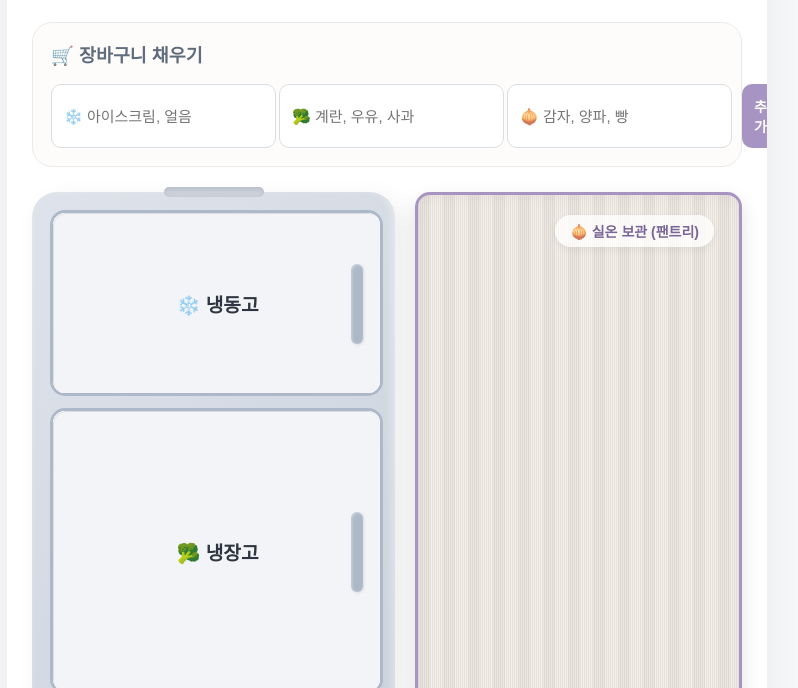
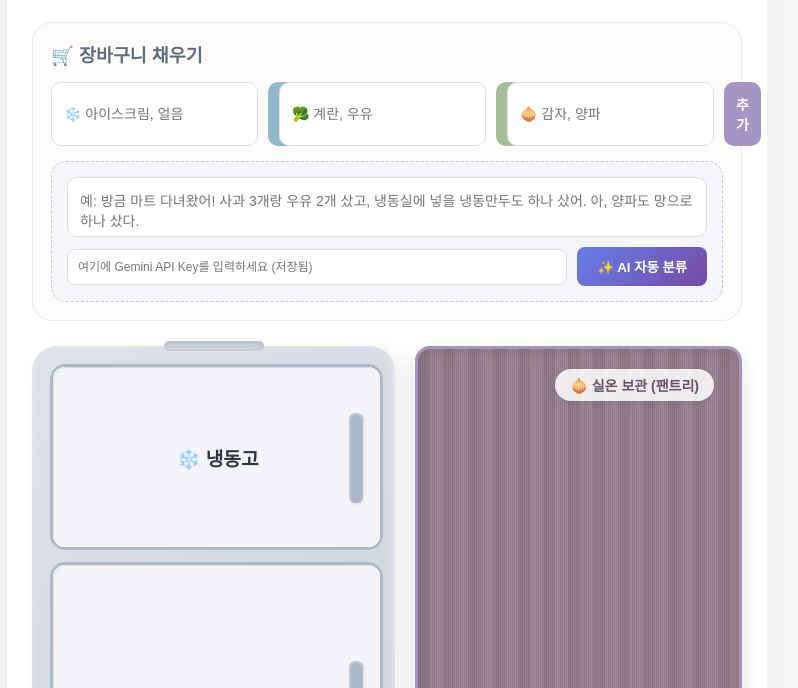
Before and after one commit to sjjeon126/my-fridge, a plain HTML site: page index.html in a window 1280 px wide. Shown: the part 112-800 px from the top of the page, without its empty margins (253-1051 px from the left). Drawn offline with Linux system fonts and the light colour scheme.

Commit message:
Update index.html

````diff
--- a/index.html
+++ b/index.html
@@ -15,9 +15,9 @@
     --door-color: #f2f4f7;
     --border-color: #adb9c9;
 
-    --curtain-color: #f4eee7;
-    --curtain-shadow: rgba(0,0,0,0.08);
-    /* 빈티지한 옅은 보라색 패턴으로 변경 */
+    /* 세련된 앤틱/빈티지 감성의 더스티 모브 색상으로 커튼 변경 */
+    --curtain-color: #9b8293;
+    --curtain-shadow: rgba(0,0,0,0.15);
     --pantry-wicker: #c8b8d8;
 
     --text-primary: #2e3440;
@@ -61,21 +61,27 @@
     margin: 0;
   }
 
-  /* --- 1. 입력부 디자인 --- */
+  /* --- 1. 입력부 & AI 자동입력 디자인 --- */
   .input-section {
     background: #fdfcfa;
     border: 1px solid #eaeaea;
     border-radius: 20px;
     padding: 18px;
     display: flex;
+    flex-direction: column;
+    gap: 15px;
+  }
+  .input-section h3 {
+    margin: 0;
+    font-size: 1.15rem;
+    color: var(--text-secondary);
+  }
+
+  /* 수동 입력 그룹 */
+  .manual-input-wrapper {
+    display: flex;
     flex-wrap: wrap;
     gap: 12px;
-  }
-  .input-section h3 {
-    width: 100%;
-    margin: 0 0 5px 0;
-    font-size: 1.15rem;
-    color: var(--text-secondary);
   }
   .input-group {
     flex: 1;
@@ -89,13 +95,10 @@
     border: 1px solid #dcdde1;
     border-radius: 10px;
     box-sizing: border-box;
-    font-size: 15px;
+    font-size: 14px;
     transition: border-color 0.2s;
   }
-  .input-group input:focus {
-    outline: none;
-    border-color: var(--border-color);
-  }
+  .input-group input:focus { outline: none; border-color: var(--border-color); }
   .input-group button {
     width: 65px;
     padding: 12px;
@@ -108,11 +111,55 @@
     transition: opacity 0.2s;
   }
 
-  /* 버튼 색상도 보라색 테마에 맞게 살짝 톤 조정 */
   .btn-freezer { background-color: #92b9ca; }
   .btn-fridge { background-color: #a4be9a; }
   .btn-basket { background-color: #a894c2; }
   .input-group button:hover { opacity: 0.8; }
+
+  /* AI 입력 그룹 */
+  .ai-input-wrapper {
+    display: flex;
+    flex-direction: column;
+    gap: 10px;
+    background: #f4f6f9;
+    padding: 15px;
+    border-radius: 15px;
+    border: 1px dashed #c0c9d6;
+  }
+  .ai-input-wrapper textarea {
+    width: 100%;
+    height: 60px;
+    padding: 12px;
+    border: 1px solid #dcdde1;
+    border-radius: 10px;
+    resize: none;
+    font-size: 14px;
+    box-sizing: border-box;
+    font-family: inherit;
+  }
+  .ai-controls {
+    display: flex;
+    gap: 10px;
+    align-items: center;
+  }
+  .ai-controls input[type="password"] {
+    flex: 1;
+    padding: 10px;
+    border: 1px solid #dcdde1;
+    border-radius: 8px;
+    font-size: 12px;
+  }
+  .btn-ai {
+    background: linear-gradient(135deg, #667eea 0%, #764ba2 100%);
+    color: white;
+    border: none;
+    padding: 10px 20px;
+    border-radius: 8px;
+    font-weight: bold;
+    cursor: pointer;
+    transition: opacity 0.2s;
+  }
+  .btn-ai:hover { opacity: 0.9; }
 
   /* --- 2 & 3. 저장 공간 좌우 배치 래퍼 --- */
   .storage-wrapper {
@@ -123,12 +170,8 @@
   }
 
   @media (max-width: 768px) {
-    .storage-wrapper {
-      flex-direction: column;
-    }
-    .pantry-wrapper {
-      min-height: 280px;
-    }
+    .storage-wrapper { flex-direction: column; }
+    .pantry-wrapper { min-height: 280px; }
   }
 
   /* --- 2. 냉장고 본체 디자인 --- */
@@ -169,17 +212,14 @@
   .freezer { height: 180px; }
   .fridge { height: 280px; }
 
-  /* --- 3. 실온 보관 팬트리 디자인 (빈티지 옅은 보라) --- */
-  .pantry-container {
-    flex: 1;
-    display: flex;
-  }
+  /* --- 3. 실온 보관 팬트리 디자인 --- */
+  .pantry-container { flex: 1; display: flex; }
 
   .pantry-wrapper {
     position: relative;
     width: 100%;
     height: 100%;
-    border: 3px solid #a894c2; /* 보라색 테두리 */
+    border: 3px solid #a894c2;
     border-radius: 15px;
     background:
       linear-gradient(135deg, var(--pantry-wicker) 25%, transparent 25%) -50px 0,
@@ -187,7 +227,7 @@
       linear-gradient(315deg, var(--pantry-wicker) 25%, transparent 25%),
       linear-gradient(45deg, var(--pantry-wicker) 25%, transparent 25%);
     background-size: 20px 20px;
-    background-color: #e3dff0; /* 배경을 옅은 보라색으로 변경 */
+    background-color: #e3dff0;
     box-shadow: 0 8px 20px rgba(0,0,0,0.12), inset 0 5px 15px rgba(0,0,0,0.1);
     overflow: hidden;
   }
@@ -200,35 +240,34 @@
     height: 100%;
     background: var(--curtain-color);
     background-image:
-      linear-gradient(to right, rgba(0,0,0,0.06) 1px, transparent 1px),
-      linear-gradient(to right, rgba(0,0,0,0.03) 12px, rgba(255,255,255,0.04) 12px);
-    background-size: 2px 100%, 25px 100%; /* 기본 커튼 주름 너비 */
-    box-shadow: inset 0 2px 15px rgba(0,0,0,0.04), inset 0 0 25px rgba(0,0,0,0.01);
+      linear-gradient(to right, rgba(0,0,0,0.08) 1px, transparent 1px),
+      linear-gradient(to right, rgba(0,0,0,0.04) 12px, rgba(255,255,255,0.05) 12px);
+    background-size: 2px 100%, 25px 100%;
+    box-shadow: inset 0 2px 15px rgba(0,0,0,0.08), inset 0 0 25px rgba(0,0,0,0.05);
     cursor: pointer;
     z-index: 20;
     transform-origin: left;
-    /* transform과 background-size를 같이 애니메이션 처리하여 접히는 효과 연출 */
     transition: transform 0.8s cubic-bezier(0.4, 0, 0.2, 1), background-size 0.8s cubic-bezier(0.4, 0, 0.2, 1);
   }
 
   .pantry-curtain.open {
-    transform: scaleX(0.15); /* 왼쪽으로 슬라이딩되듯 줄어듦 */
-    background-size: 2px 100%, 6px 100%; /* 열릴 때 주름이 촘촘해지며 아코디언처럼 접힘 */
+    transform: scaleX(0.15);
+    background-size: 2px 100%, 6px 100%;
     opacity: 1;
-    box-shadow: 8px 0 20px rgba(0,0,0,0.25);
+    box-shadow: 8px 0 20px rgba(0,0,0,0.3);
   }
 
   .curtain-label {
     position: absolute;
     top: 20px;
     right: 25px;
-    background: rgba(255,255,255,0.8);
+    background: rgba(255,255,255,0.85);
     padding: 6px 15px;
     border-radius: 20px;
     font-weight: bold;
     font-size: 14px;
-    color: #7a6596; /* 라벨 색상도 보라 톤으로 맞춤 */
-    box-shadow: 0 3px 8px rgba(0,0,0,0.06);
+    color: #6a5266; /* 라벨 글씨도 커튼톤에 맞춰 진한 보라빛으로 */
+    box-shadow: 0 3px 8px rgba(0,0,0,0.08);
     transition: opacity 0.5s;
     user-select: none;
   }
@@ -262,16 +301,17 @@
     right: 18px;
     top: 50%;
     transform: translateY(-50%);
-    width: 12px;
-    height: 80px;
+    width: 14px; /* 문이 둔각으로 열려도 누르기 쉽게 손잡이를 살짝 넓힘 */
+    height: 90px; /* 길이도 살짝 늘림 */
     background: var(--border-color);
     border-radius: 6px;
     box-shadow: inset 1px 1px 3px rgba(255,255,255,0.4), 1px 1px 3px rgba(0,0,0,0.1);
   }
-  /* 각도를 줄여 문이 완전히 얇아지지 않게 해 닫기 편하게 만듦 */
+
+  /* 문 열림 각도를 -110도(둔각)로 변경하여 밖으로 완전히 열리게 함 */
   .door.open {
-    transform: rotateY(-70deg);
-    box-shadow: 15px 5px 20px rgba(0,0,0,0.2);
+    transform: rotateY(-110deg);
+    box-shadow: 20px 5px 25px rgba(0,0,0,0.15);
   }
 
   /* --- 내부 재료 디자인 --- */
@@ -291,10 +331,7 @@
     background-color: #ffffff;
     z-index: 5;
   }
-  .pantry-wrapper .contents {
-    background: transparent;
-    padding: 20px;
-  }
+  .pantry-wrapper .contents { background: transparent; padding: 20px; }
 
   .item {
     padding: 8px 16px;
@@ -310,14 +347,10 @@
     user-select: none;
     transition: transform 0.2s, opacity 0.2s;
   }
-  .item:hover {
-    transform: translateY(-2px) scale(1.02);
-    opacity: 0.8;
-  }
+  .item:hover { transform: translateY(-2px) scale(1.02); opacity: 0.8; }
 
   .freezer .item { background: #e6f0f3; color: #5a8e9e; border: 1px solid #d9e7ea; }
   .fridge .item { background: #eff3ea; color: #6d8e64; border: 1px solid #e1e9db; }
-  /* 팬트리 아이템도 보라색 테마에 맞게 색상 변경 */
   .pantry-wrapper .item { background: #f4f1f8; color: #7a6596; border: 1px solid #e1dced; }
 
   .item-count { font-size: 11px; background: white; padding: 2px 7px; border-radius: 12px; color: #888; border: 1px solid #eee; }
@@ -346,7 +379,6 @@
     box-shadow: 0 4px 10px rgba(0,0,0,0.06);
   }
   .btn-action:active { transform: translateY(1px); }
-
   .btn-copy { background-color: #5e81ac; }
   .btn-copy:hover { background-color: #4c566a; }
   .btn-clear { background-color: #bf616a; }
@@ -363,22 +395,32 @@
 
     <div class="input-section">
       <h3>🛒 장바구니 채우기</h3>
+
+      <div class="manual-input-wrapper">
         <div class="input-group">
           <input type="text" id="freezerInput" placeholder="❄️ 아이스크림, 얼음" onkeypress="handleEnter(event, 'freezer')">
           <button class="btn-freezer" onclick="addItem('freezer')">추가</button>
         </div>
         <div class="input-group">
-        <input type="text" id="fridgeInput" placeholder="🥦 계란, 우유, 사과" onkeypress="handleEnter(event, 'fridge')">
+          <input type="text" id="fridgeInput" placeholder="🥦 계란, 우유" onkeypress="handleEnter(event, 'fridge')">
           <button class="btn-fridge" onclick="addItem('fridge')">추가</button>
         </div>
         <div class="input-group">
-        <input type="text" id="pantryInput" placeholder="🧅 감자, 양파, 빵" onkeypress="handleEnter(event, 'pantry')">
+          <input type="text" id="pantryInput" placeholder="🧅 감자, 양파" onkeypress="handleEnter(event, 'pantry')">
           <button class="btn-basket" onclick="addItem('pantry')">추가</button>
         </div>
       </div>
 
+      <div class="ai-input-wrapper">
+        <textarea id="aiTextInput" placeholder="예: 방금 마트 다녀왔어! 사과 3개랑 우유 2개 샀고, 냉동실에 넣을 냉동만두도 하나 샀어. 아, 양파도 망으로 하나 샀다."></textarea>
+        <div class="ai-controls">
+          <input type="password" id="geminiApiKey" placeholder="여기에 Gemini API Key를 입력하세요 (저장됨)">
+          <button class="btn-ai" onclick="processAIInput()" id="aiBtn">✨ AI 자동 분류</button>
+        </div>
+      </div>
+    </div>
+
     <div class="storage-wrapper">
-
       <div class="fridge-container">
         <div class="compartment freezer">
           <div class="door" onclick="toggleElement(this)">❄️ 냉동고</div>
@@ -389,7 +431,6 @@
           <div class="contents" id="fridgeContents"></div>
         </div>
       </div>
-
       <div class="pantry-container">
         <div class="pantry-wrapper">
           <div class="pantry-curtain" onclick="toggleElement(this)">
@@ -398,7 +439,6 @@
           <div class="contents" id="pantryContents"></div>
         </div>
       </div>
-
     </div>
 
     <div class="app-footer">
@@ -419,15 +459,20 @@
     let inventory = { freezer: [], fridge: [], pantry: [] };
 
     window.onload = function() {
-      const savedData = localStorage.getItem('mySmartFridge_Final_v3');
+      const savedData = localStorage.getItem('mySmartFridge_Data');
       if (savedData) {
         inventory = JSON.parse(savedData);
         renderAllContents();
       }
+
+      const savedKey = localStorage.getItem('gemini_api_key');
+      if (savedKey) {
+        document.getElementById('geminiApiKey').value = savedKey;
+      }
     }
 
     function saveData() {
-      localStorage.setItem('mySmartFridge_Final_v3', JSON.stringify(inventory));
+      localStorage.setItem('mySmartFridge_Data', JSON.stringify(inventory));
     }
 
     function findEmoji(word) {
@@ -441,26 +486,97 @@
       element.classList.toggle('open');
     }
 
+    function insertItemToInventory(type, name, count) {
+      const pureName = name.replace(/^[^\s]+/, '').trim() || name;
+      const existingItem = inventory[type].find(item => item.name === pureName);
+
+      if (existingItem) {
+        existingItem.count = (existingItem.count || 1) + count;
+      } else {
+        inventory[type].push({ name: pureName, emoji: findEmoji(name), count: count });
+      }
+      inventory[type].sort((a, b) => a.name.localeCompare(b.name));
+    }
+
     function addItem(type) {
       const input = document.getElementById(type + 'Input');
       let value = input.value.trim();
 
       if (value !== '') {
-        const pureName = value.replace(/^[^\s]+/, '').trim() || value;
-        const existingItem = inventory[type].find(item => item.name === pureName);
-
-        if (existingItem) {
-          existingItem.count = (existingItem.count || 1) + 1;
-        } else {
-          inventory[type].push({ name: pureName, emoji: findEmoji(value), count: 1 });
+        insertItemToInventory(type, value, 1);
+        renderContents(type);
+        saveData();
+        input.value = '';
+        input.focus();
+      }
     }
 
-        inventory[type].sort((a, b) => a.name.localeCompare(b.name));
-        renderContents(type);
+    async function processAIInput() {
+      const textInput = document.getElementById('aiTextInput').value.trim();
+      const apiKey = document.getElementById('geminiApiKey').value.trim();
+      const btn = document.getElementById('aiBtn');
+
+      if (!apiKey) {
+        alert("Gemini API Key를 입력해주세요.\n(Google AI Studio에서 무료 발급 가능합니다)");
+        return;
+      }
+      if (!textInput) {
+        alert("식재료가 적힌 줄글을 입력해주세요.");
+        return;
+      }
+
+      localStorage.setItem('gemini_api_key', apiKey);
+
+      btn.innerText = "⏳ AI 분석 중...";
+      btn.disabled = true;
+
+      const prompt = `
+      다음 문장에서 식재료의 이름과 수량을 추출하고, 일반적인 보관 장소(freezer:냉동, fridge:냉장, pantry:실온)로 분류해줘.
+      반드시 아래의 JSON 형식으로만 대답해. 마크다운 기호(\`\`\`)나 다른 설명은 절대 넣지 마.
+
+      {"freezer": [{"name": "품목명", "count": 수량}], "fridge": [], "pantry": []}
+
+      문장: "${textInput}"
+      `;
+
+      try {
+        const response = await fetch(`https://generativelanguage.googleapis.com/v1beta/models/gemini-1.5-flash:generateContent?key=${apiKey}`, {
+          method: 'POST',
+          headers: { 'Content-Type': 'application/json' },
+          body: JSON.stringify({
+            contents: [{ parts: [{ text: prompt }] }]
+          })
+        });
+
+        const data = await response.json();
+
+        if (data.error) throw new Error(data.error.message);
+
+        let responseText = data.candidates[0].content.parts[0].text.trim();
+        responseText = responseText.replace(/```json/g, "").replace(/```/g, "");
+
+        const aiResult = JSON.parse(responseText);
+
+        ['freezer', 'fridge', 'pantry'].forEach(type => {
+          if (aiResult[type]) {
+            aiResult[type].forEach(item => {
+              insertItemToInventory(type, item.name, item.count || 1);
+            });
+          }
+        });
+
+        renderAllContents();
         saveData();
 
-        input.value = '';
-        input.focus();
+        document.getElementById('aiTextInput').value = '';
+        alert("✨ AI가 식재료 정리를 완료했습니다!");
+
+      } catch (error) {
+        console.error("AI 처리 에러:", error);
+        alert("분석 중 오류가 발생했습니다. API 키가 정확한지, 문장이 올바른지 확인해 주세요.");
+      } finally {
+        btn.innerText = "✨ AI 자동 분류";
+        btn.disabled = false;
       }
     }
 
@@ -479,7 +595,6 @@
             removeItem(type, item.name);
           }
         };
-
         contents.appendChild(itemDiv);
       });
     }
````
Lines whose indentation alone changed are shown as unchanged.
